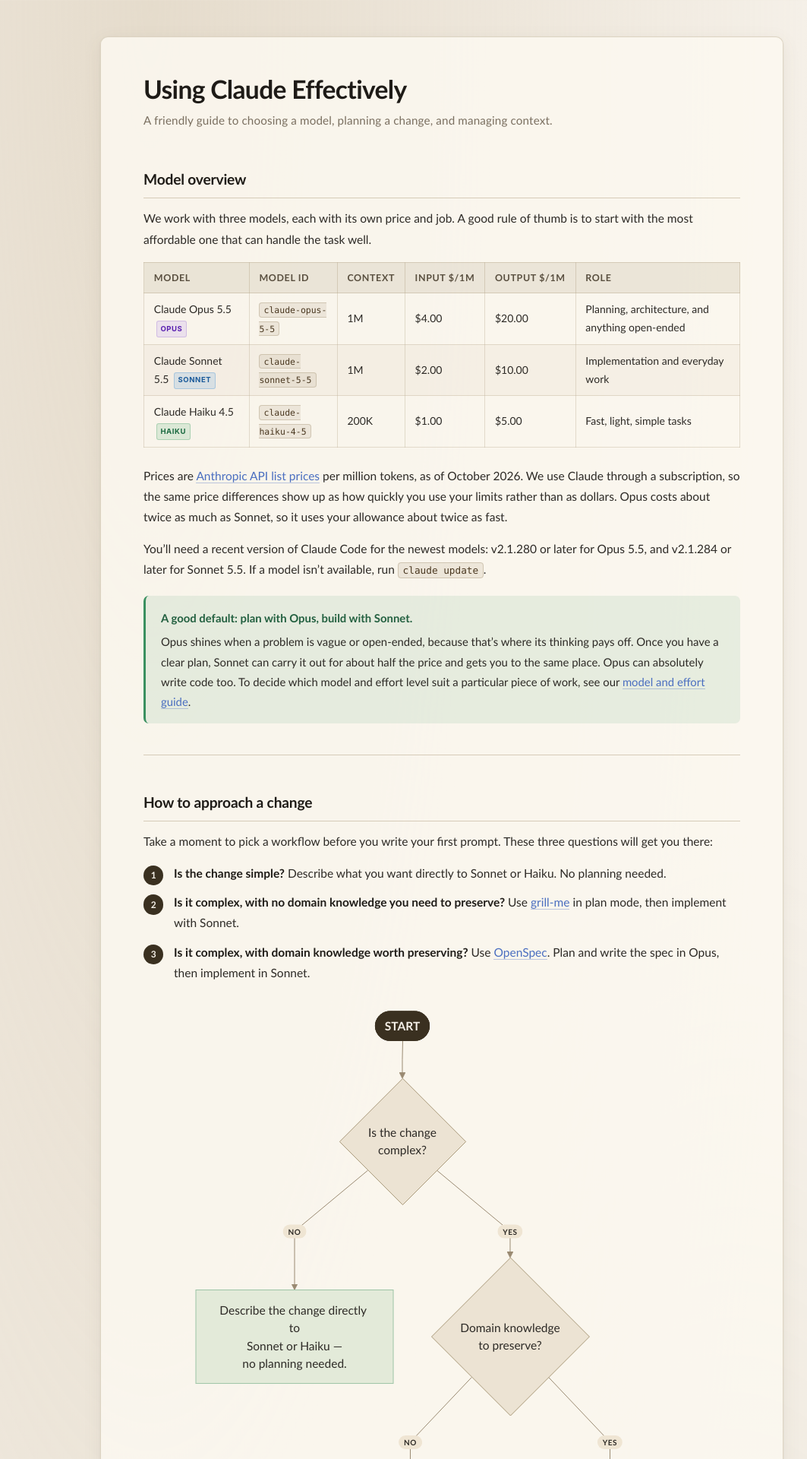
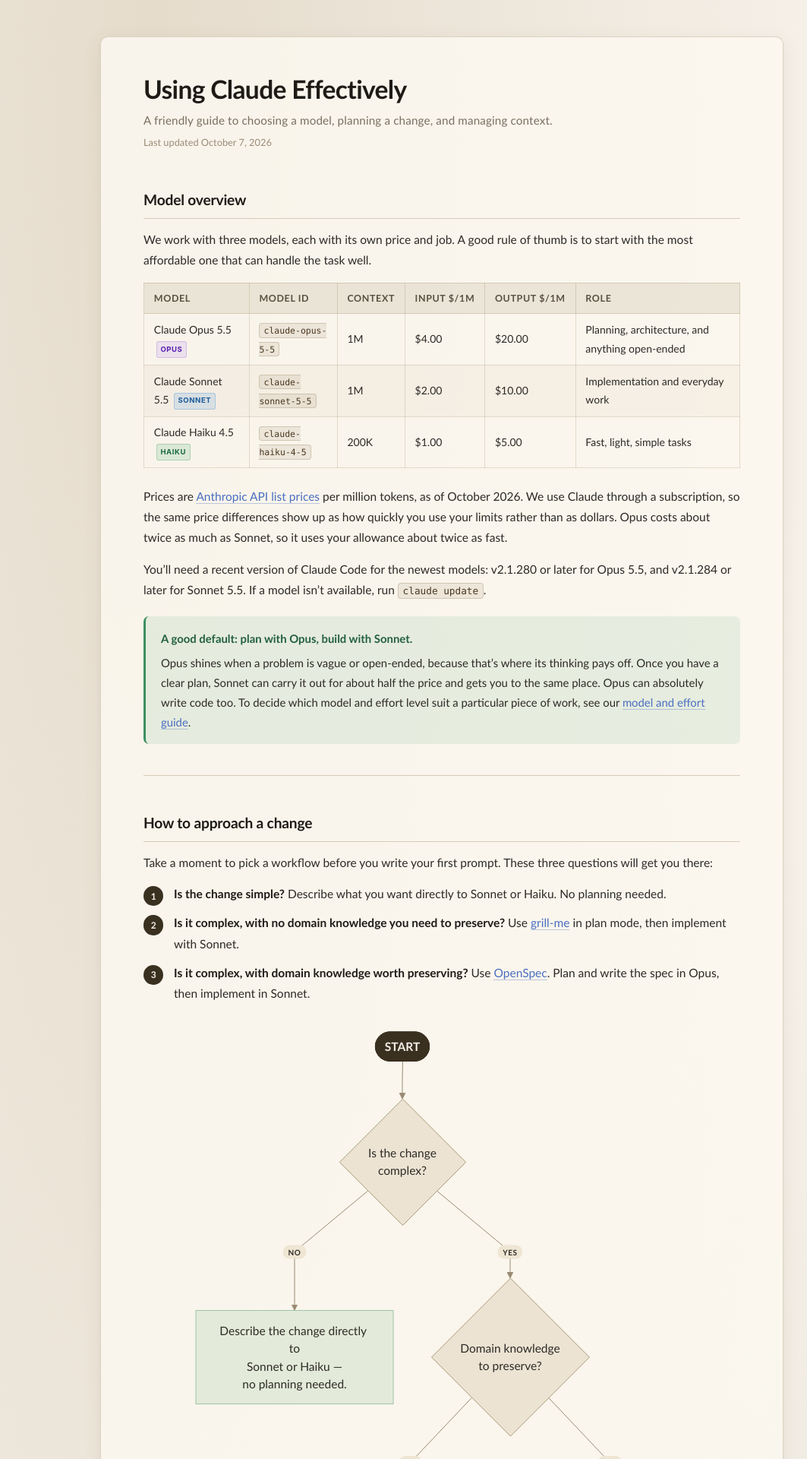
Before and after one commit to nimbus-tech-io/public-docs, a Jekyll site: the page built from using-claude.md, in a window 1280 px wide. Shown: the top 1920 px of the page at 76% size, without its empty margins (58-1121 px from the left). Built offline with Jekyll 4.4.1, drawn with Linux system fonts in a browser that asks for light colours.

Commit message:
Add a date to the docs

```diff
--- a/_layouts/doc.html
+++ b/_layouts/doc.html
@@ -11,6 +11,7 @@
     <div class="page">
       <h1>{{ page.title }}</h1>
       {% if page.subtitle %}<p class="subtitle">{{ page.subtitle }}</p>{% endif %}
+      {% if page.updated %}<p class="updated">Last updated {{ page.updated | date: "%B %-d, %Y" }}</p>{% endif %}
       {{ content }}
     </div>
 
--- a/assets/css/doc.css
+++ b/assets/css/doc.css
@@ -49,6 +49,17 @@ h1 {
   color: #1e1b17;
   margin-bottom: 0.45rem;
   line-height: 1.2;
+}
+
+.subtitle:has(+ .updated) {
+  margin-bottom: 0.3rem;
+}
+
+.updated {
+  font-family: "Avenir Next", "Avenir", "Trebuchet MS", sans-serif;
+  color: #9a8c78;
+  font-size: 0.8rem;
+  margin-bottom: 3rem;
 }
 
 .subtitle {
--- a/using-claude.md
+++ b/using-claude.md
@@ -3,6 +3,7 @@ layout: doc
 title: Using Claude Effectively
 subtitle: A friendly guide to choosing a model, planning a change, and managing context.
 mermaid: true
+updated: 2026-10-07
 ---
 
 ## Model overview
```
